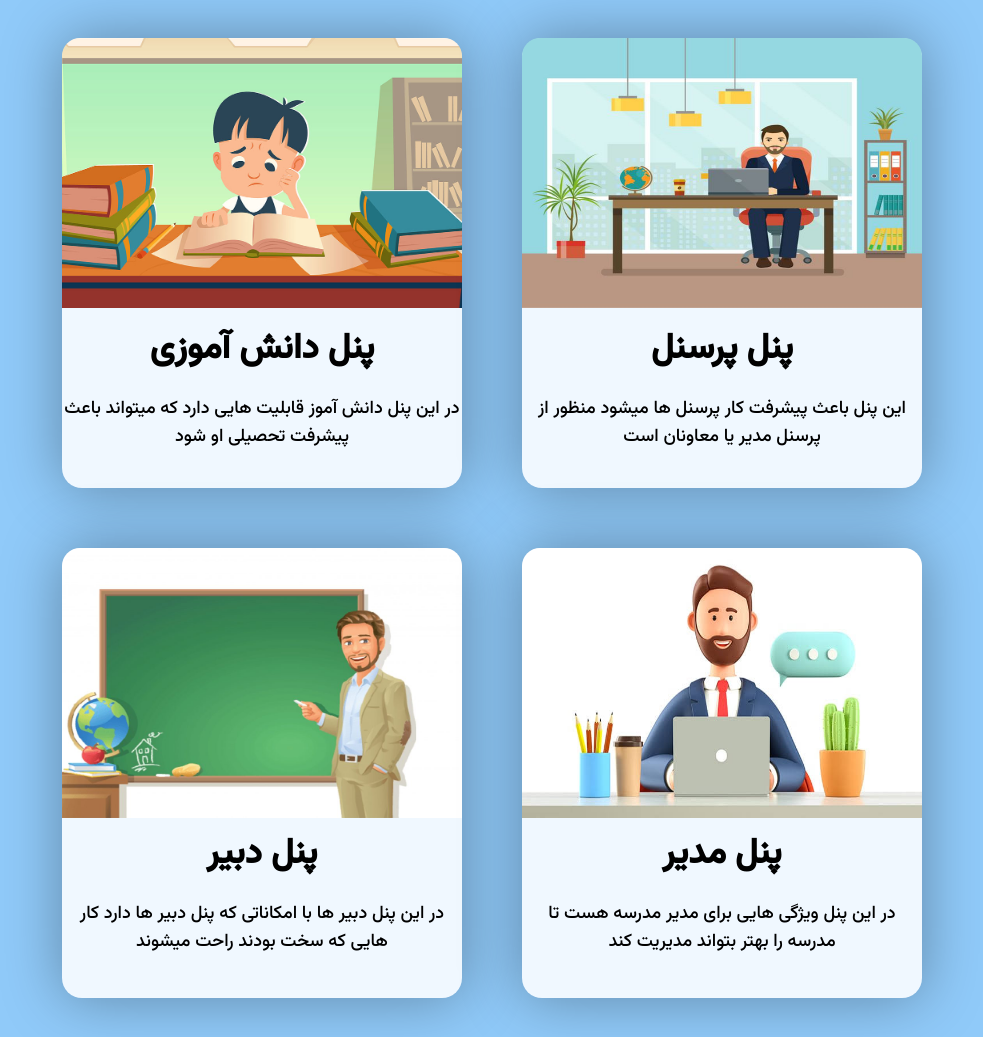
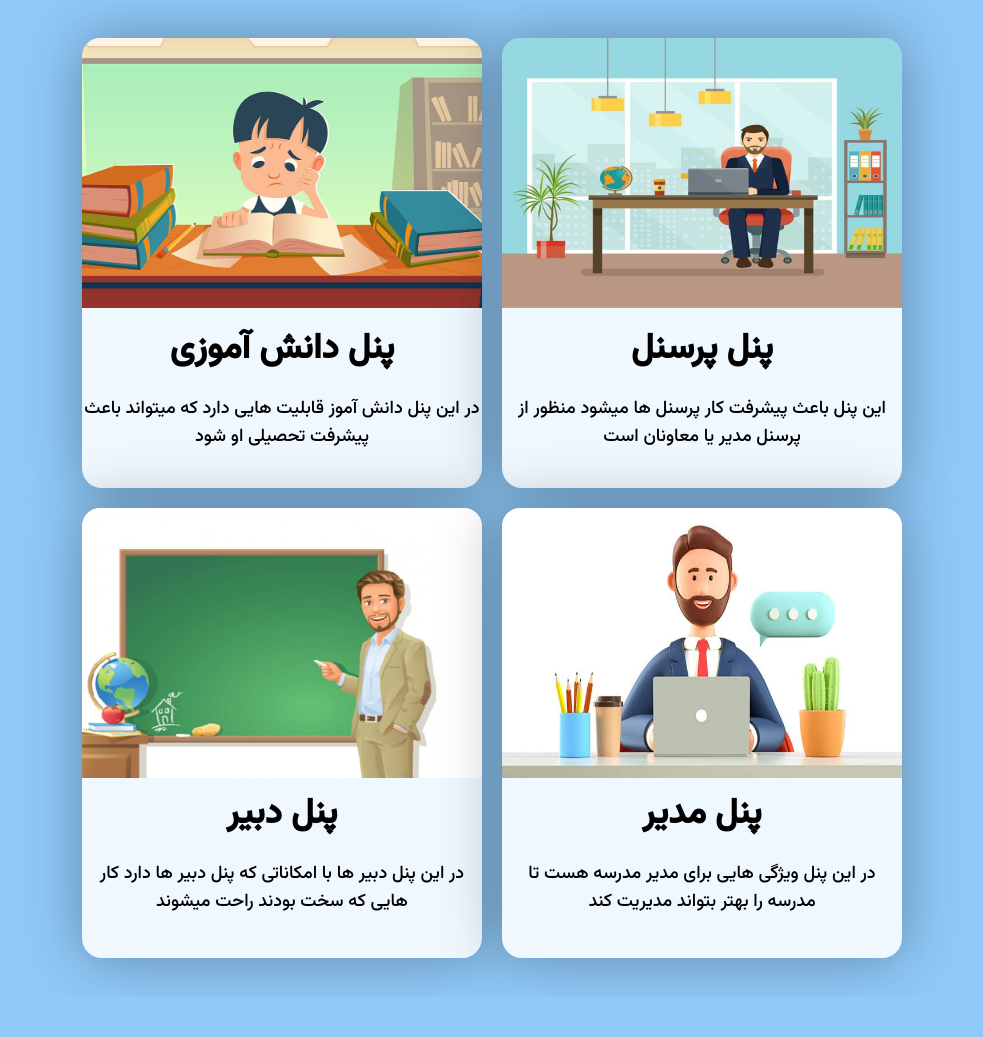
Before and after one commit to artin231/hamyar_atomi, a Django app: page / in a window 1280 px wide. Shown: the whole page, without its empty margins (148-1131 px from the left). After the commit the page ends 988 px from the top, so only its background shows below. Run offline with Django 5.2, Linux system fonts and the light colour scheme.

Commit message:
changing the style

```diff
--- a/hamyar_atomi/static/css/entekhab/style.css
+++ b/hamyar_atomi/static/css/entekhab/style.css
@@ -18,11 +18,12 @@ body {
     height: 100%;
     justify-content: center;
     align-items: center;
-    gap: 60px;
+    gap: 20px;
     flex-wrap: wrap;
     margin: auto;
     padding-top: 2%;
     padding-bottom: 2%;
+    box-sizing: border-box;
 }
 
 .container .box {
```
